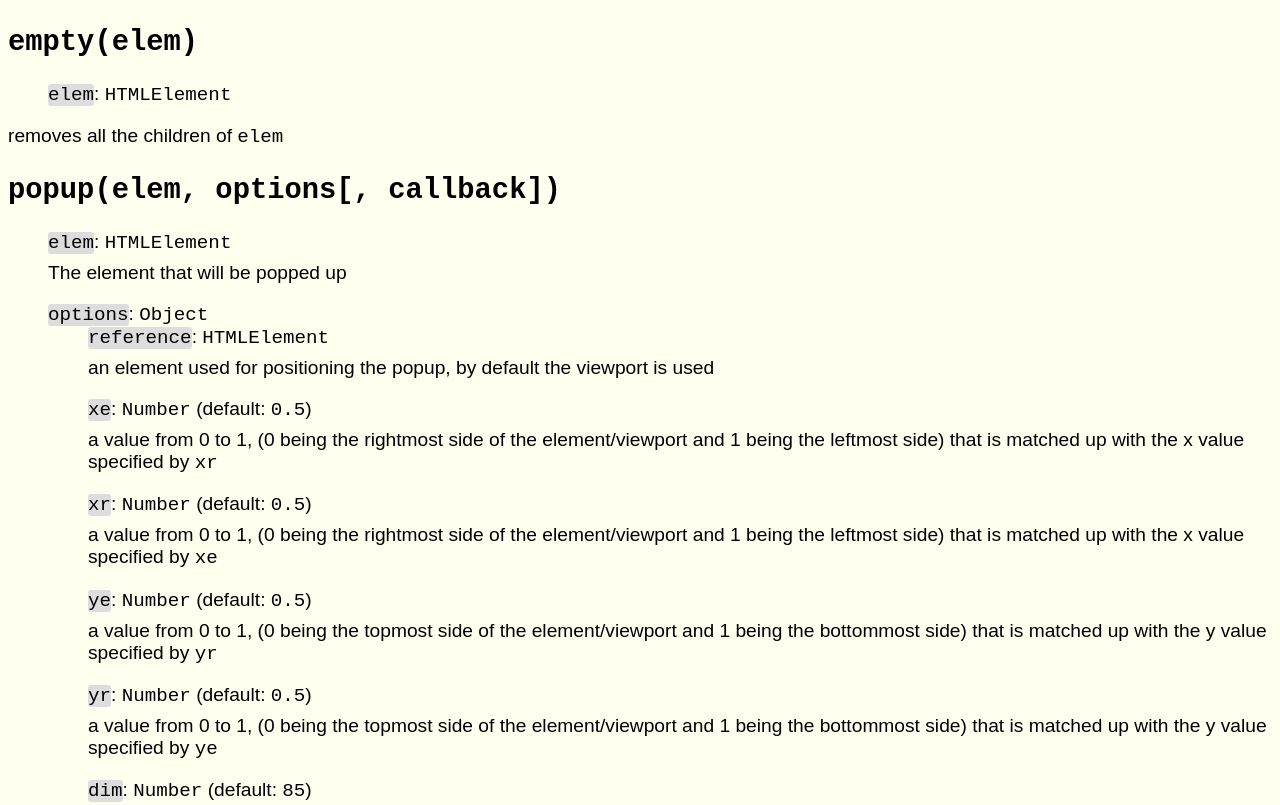
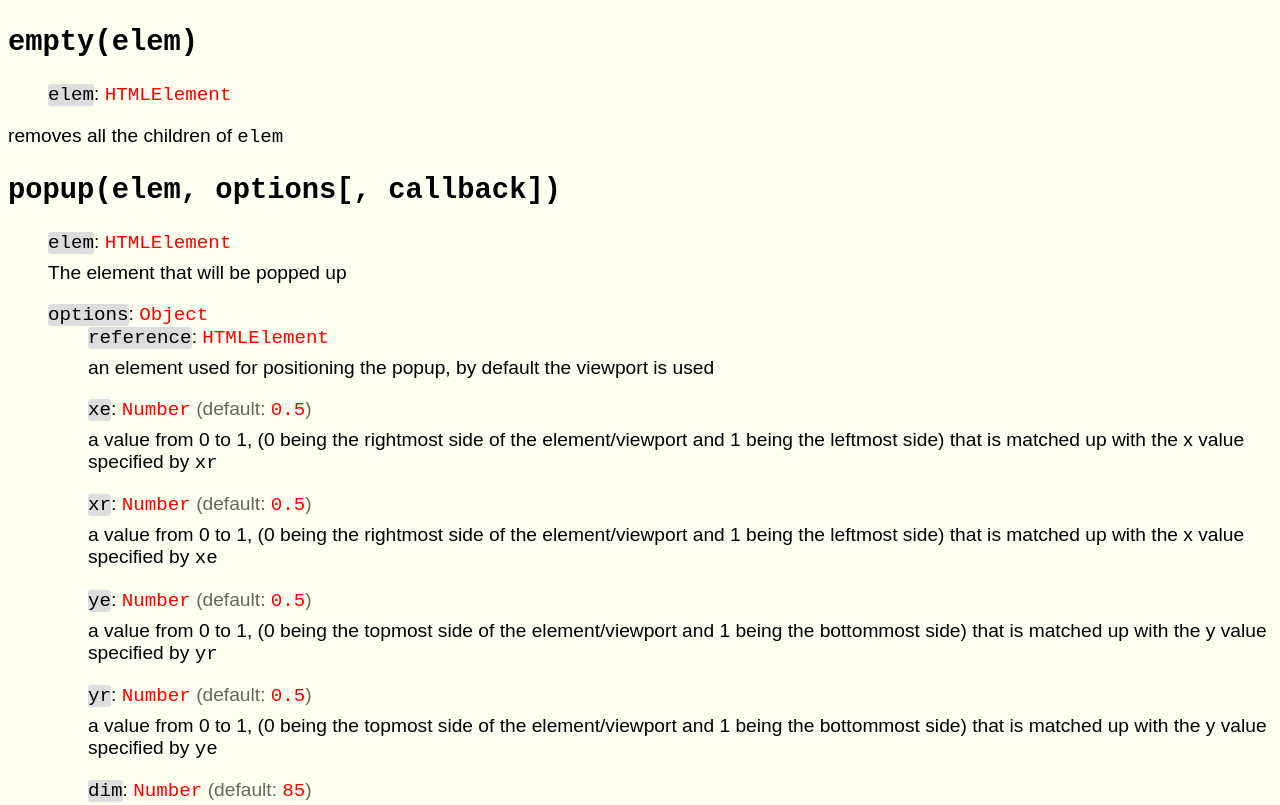
Before and after one commit to Ursi/docs, a website: page web-gui/index.html in a window 1280 px wide. Shown: the top 805 px of the page. Drawn offline with nearby package versions, Linux system fonts and the light colour scheme.

Commit message:
Add default parameter

```diff
--- a/build/style.css
+++ b/build/style.css
@@ -13,7 +13,7 @@ ol {
 	border-radius: 3px;
 }
 
-.param-type {
+.js-value {
 	color: red;
 }
 
@@ -24,3 +24,7 @@ p {
 .returns {
 	text-decoration: underline;
 }
+
+.default {
+	color: #0009;
+}
```
Also changed, not shown: build/build.pug (+7 -1 lines).
